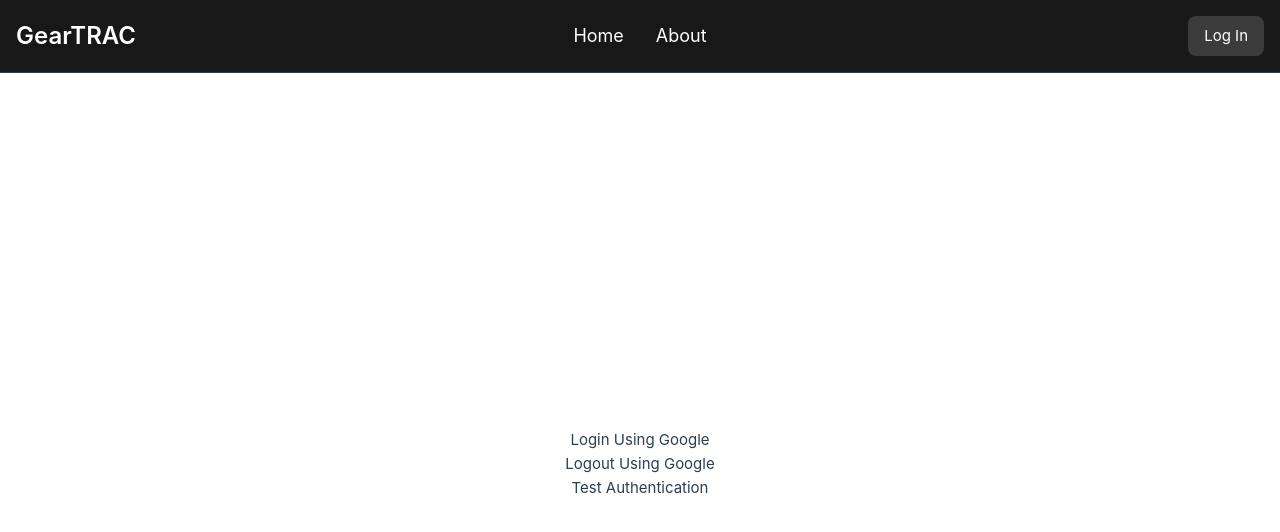
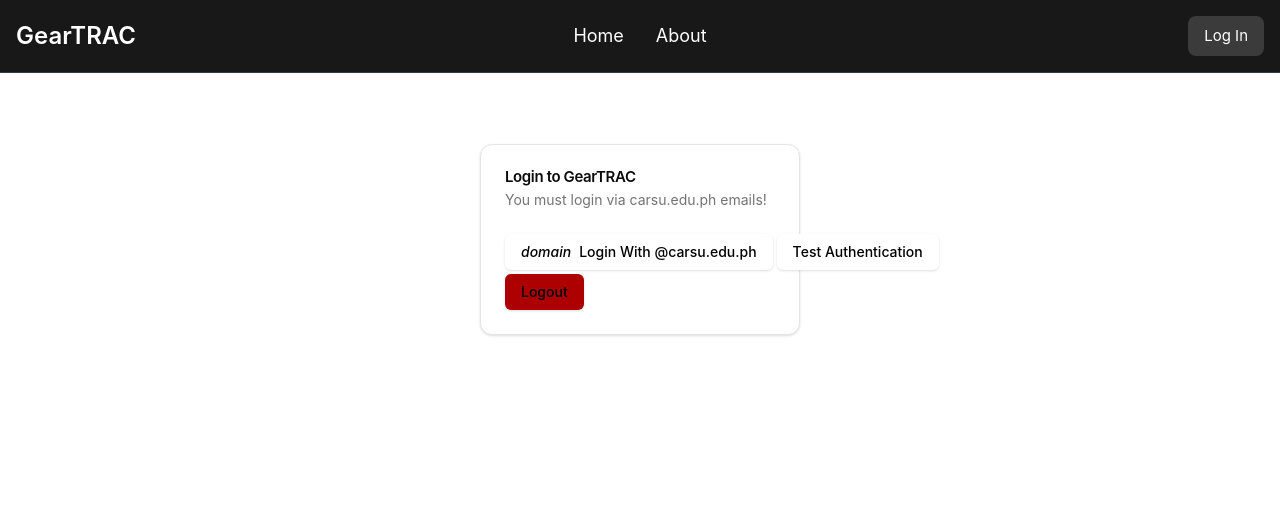
Before and after one commit to jolsefu/geartrac, a Vue app in the folder geartrac_frontend/: page /login in a window 1280 px wide. Shown: the top 532 px of the page. Built offline with nearby package versions, Linux system fonts and the light colour scheme.

Commit message:
Some design changes on loginview

```diff
--- a/geartrac_frontend/src/views/LoginView.vue
+++ b/geartrac_frontend/src/views/LoginView.vue
@@ -1,6 +1,16 @@
 <script setup>
 import { ref } from 'vue'
 import { authLogIn, authLogOut, authTest } from '@/auth'
+import { Button } from '@/components/ui/button'
+import { Alert, AlertDescription, AlertTitle } from '@/components/ui/alert'
+import {
+  Card,
+  CardContent,
+  CardDescription,
+  CardFooter,
+  CardHeader,
+  CardTitle,
+} from '@/components/ui/card'
 
 const isVisible = ref(false)
 
@@ -11,20 +21,30 @@ setTimeout(() => {
 
 <template>
   <transition name="swipe-up">
-    <!-- <div v-if="isVisible" class="flex items-center h-screen pt-[8rem] flex-col">
-      <Authenticate form-title="Login" />
-    </div> -->
+    <div class="flex justify-center h-screen pt-[8rem] max-w">
+      <Card class="w-full sm:w-3/4 md:w-1/2 lg:w-1/3 xl:w-1/4 h-fit m-4">
+        <CardHeader>
+          <CardTitle>Login to GearTRAC</CardTitle>
+          <CardDescription>You must login via carsu.edu.ph emails!</CardDescription>
+        </CardHeader>
+        <CardContent class="flex gap-1">
+          <div class="flex flex-col gap-1">
+            <div>
+              <Button @click="authLogIn">
+                <i class="material-icons">domain</i>
+                Login With @carsu.edu.ph
+              </Button>
+            </div>
+            <div>
+              <Button @click="authLogOut" class="!bg-[#ad0000] hover:!bg-[#990000]">Logout</Button>
+            </div>
+          </div>
+          <div>
+            <Button @click="authTest">Test Authentication</Button>
+          </div>
+        </CardContent>
+      </Card>
 
-    <div class="flex items-center justify-center h-screen pt-[8rem] flex-col">
-      <div>
-        <button @click="authLogIn">Login Using Google</button>
-      </div>
-      <div>
-        <button @click="authLogOut">Logout Using Google</button>
-      </div>
-      <div>
-        <button @click="authTest">Test Authentication</button>
-      </div>
     </div>
   </transition>
  </template>
```
